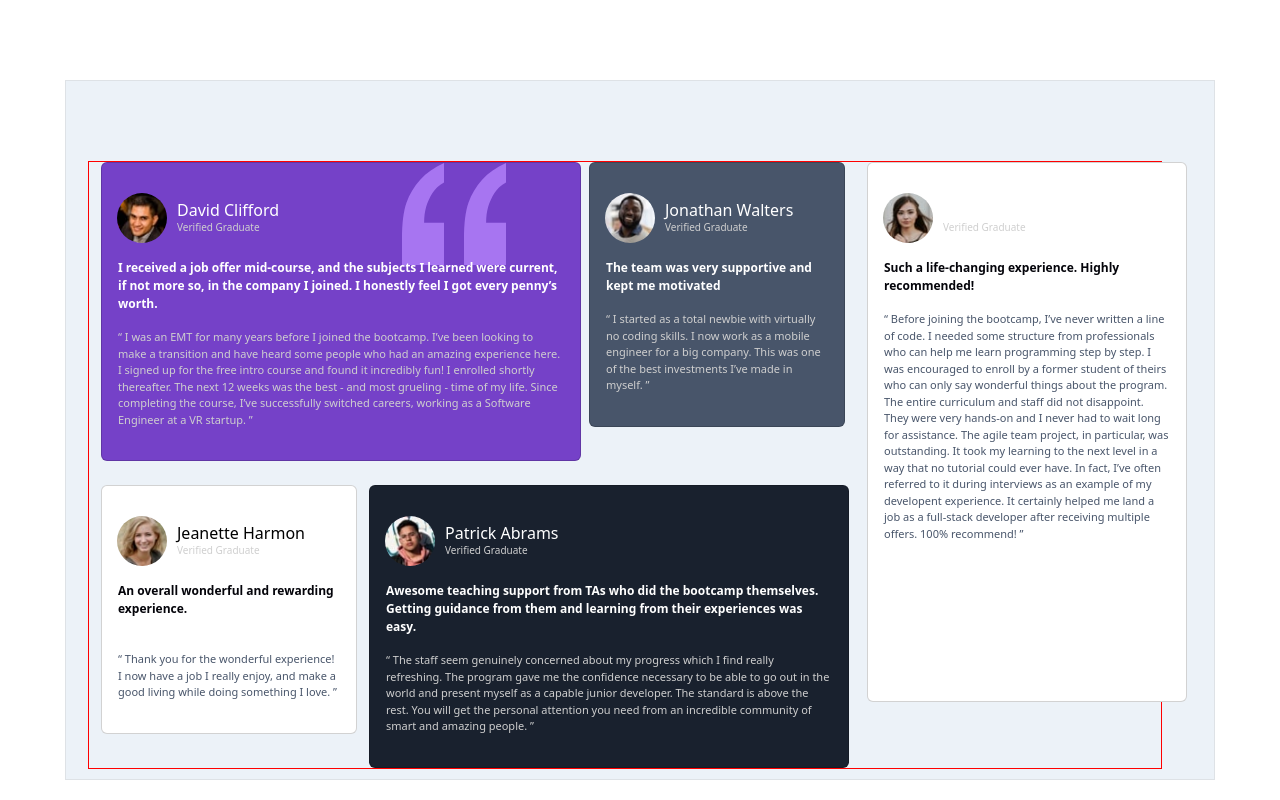
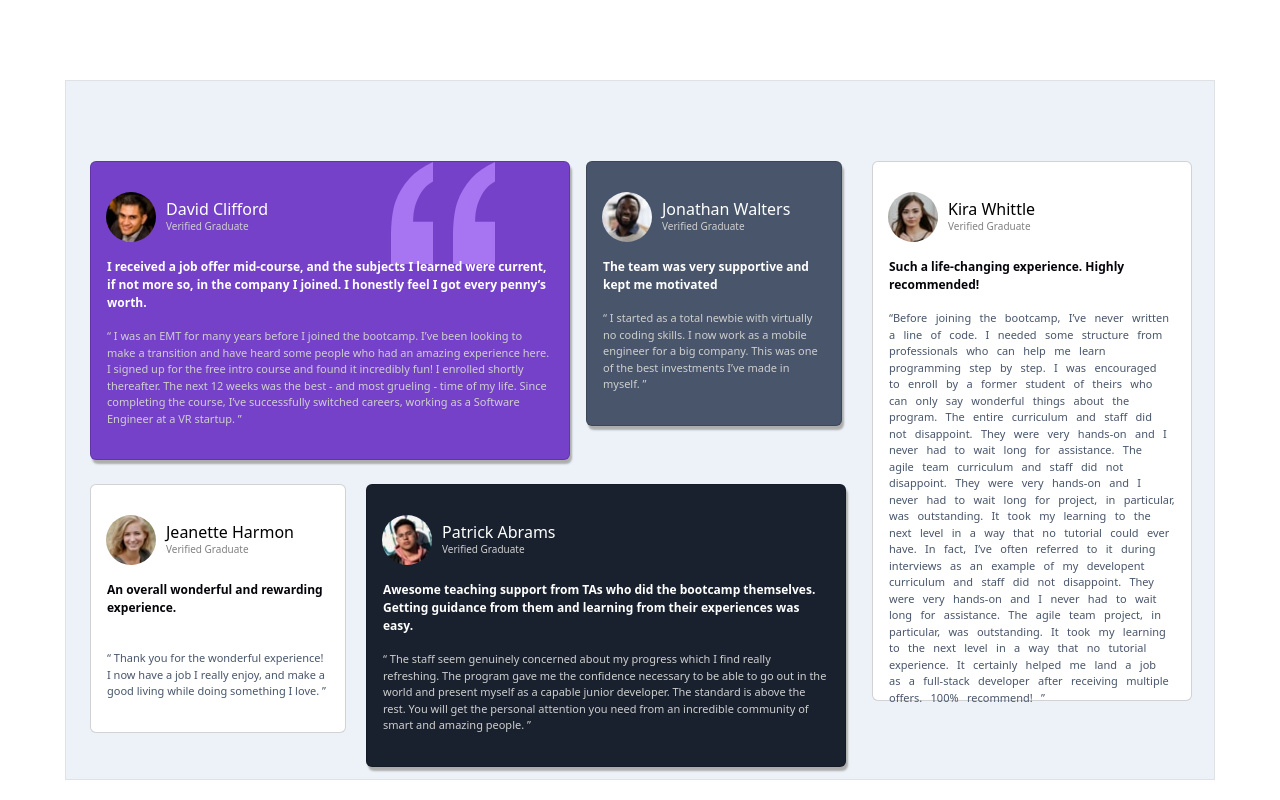
Before and after one commit to han18/-DesignandDevelopmentSBA-326, a plain HTML site: page index.html in a window 1280 px wide. Drawn offline with nearby package versions, Linux system fonts and the light colour scheme.

Commit message:
styled the text and alighed the images

```diff
--- a/index.html
+++ b/index.html
@@ -23,13 +23,13 @@
   </head>
   <body>
     <div class="container-fluid border" style="width: 1150px; margin-top: 80px; background-color: hsl(210, 46%, 95%); height: 700px">
-      <div class="row" style="border: 1px solid red; margin: auto; margin: 80px 40px 10px 10px">
+      <div class="row" style="margin: auto; margin: 80px 20px 10px 0">
           <div class="col-md-6">
               <div class="row">
                   <div class="col-6">
                       <div class="box">
 
-                        <div class="card" style="width: 30rem; background-color: hsl(263, 55%, 52%); background-image: url(images/bg-pattern-quotation.svg); background-repeat: no-repeat; background-position-x: 300px;">
+                        <div class="card" style="width: 30rem; background-color: hsl(263, 55%, 52%); background-image: url(images/bg-pattern-quotation.svg); background-repeat: no-repeat; background-position-x: 300px; box-shadow: 2px 4px 2px rgb(173, 173, 173);">
                           <!-- // this wraps the image and the side text -->
                           <div class="d-flex" >
                               <div class="icon-container">
@@ -63,7 +63,7 @@
                     <!-- // box 2 -->
 
                       <div class="box">
-                        <div class="card" style="width: 16rem; background-color: hsl(217, 19%, 35%); margin-left: 220px; height: 265px;">
+                        <div class="card" style="width: 16rem; background-color: hsl(217, 19%, 35%); margin-left: 220px; height: 265px; box-shadow: 2px 4px 2px rgb(173, 173, 173);">
                           <!-- // this wraps the image and the side text -->
                           <div class="" >
                               <div class="icon-container">
@@ -102,7 +102,7 @@
                                 </div>
                                 <div class="icon-text">
                                   <h6 style="color: black">Jeanette Harmon</h6>
-                                  <p class="header-text-p">Verified Graduate</p>
+                                  <p class="header-text-p" style="color: gray">Verified Graduate</p>
                                 </div>
 
                             </div>
@@ -120,7 +120,7 @@
                   </div>
                   <div class="col-6">
                       <div class="box">
-                        <div class="card" style="width: 30rem; background-color: hsl(219, 29%, 14%); margin-right: 90px">
+                        <div class="card" style="width: 30rem; background-color: hsl(219, 29%, 14%); margin-right: 90px; box-shadow: 2px 4px 2px rgb(173, 173, 173);">
                           <!-- // this wraps the image and the side text -->
 
                               <div class="icon-container">
@@ -161,8 +161,8 @@
                             <img src="images/image-kira.jpg" alt="David Clifford">
                         </div>
                         <div class="icon-text">
-                            <h6>Kira Whittle</h6>
-                            <p class="header-text-p">Verified Graduate</p>
+                            <h6 style="color: black">Kira Whittle</h6>
+                            <p class="header-text-p" style="color: gray">Verified Graduate</p>
                         </div>
 
                     </div>
@@ -172,12 +172,18 @@
                   <div class="card-body">
                     <p class="card-text" style="font-weight: bold; color: rgb(4, 4, 10); font-size: 12px;">  Such a life-changing experience. Highly recommended!
                     </p>
-                      <p style="color: hsl(217, 19%, 35%); font-size: 11px;">“ Before joining the bootcamp, I’ve never written a line of code. I needed some structure from
+                      <p style="color: hsl(217, 19%, 35%); font-size: 11px; word-spacing: 0.5em;">“Before joining the bootcamp, I’ve never written a line of code. I needed some structure from
                         professionals who can help me learn programming step by step. I was encouraged to enroll by a former
                         student of theirs who can only say wonderful things about the program. The entire curriculum and staff
                         did not disappoint. They were very hands-on and I never had to wait long for assistance. The agile team
+                        curriculum and staff
+                        did not disappoint. They were very hands-on and I never had to wait long for
+
                         project, in particular, was outstanding. It took my learning to the next level in a way that no tutorial
                         could ever have. In fact, I’ve often referred to it during interviews as an example of my developent
+                        curriculum and staff
+                        did not disappoint. They were very hands-on and I never had to wait long for assistance. The agile team
+                        project, in particular, was outstanding. It took my learning to the next level in a way that no tutorial
                         experience. It certainly helped me land a job as a full-stack developer after receiving multiple offers.
                         100% recommend! ”
                   </div>
```
